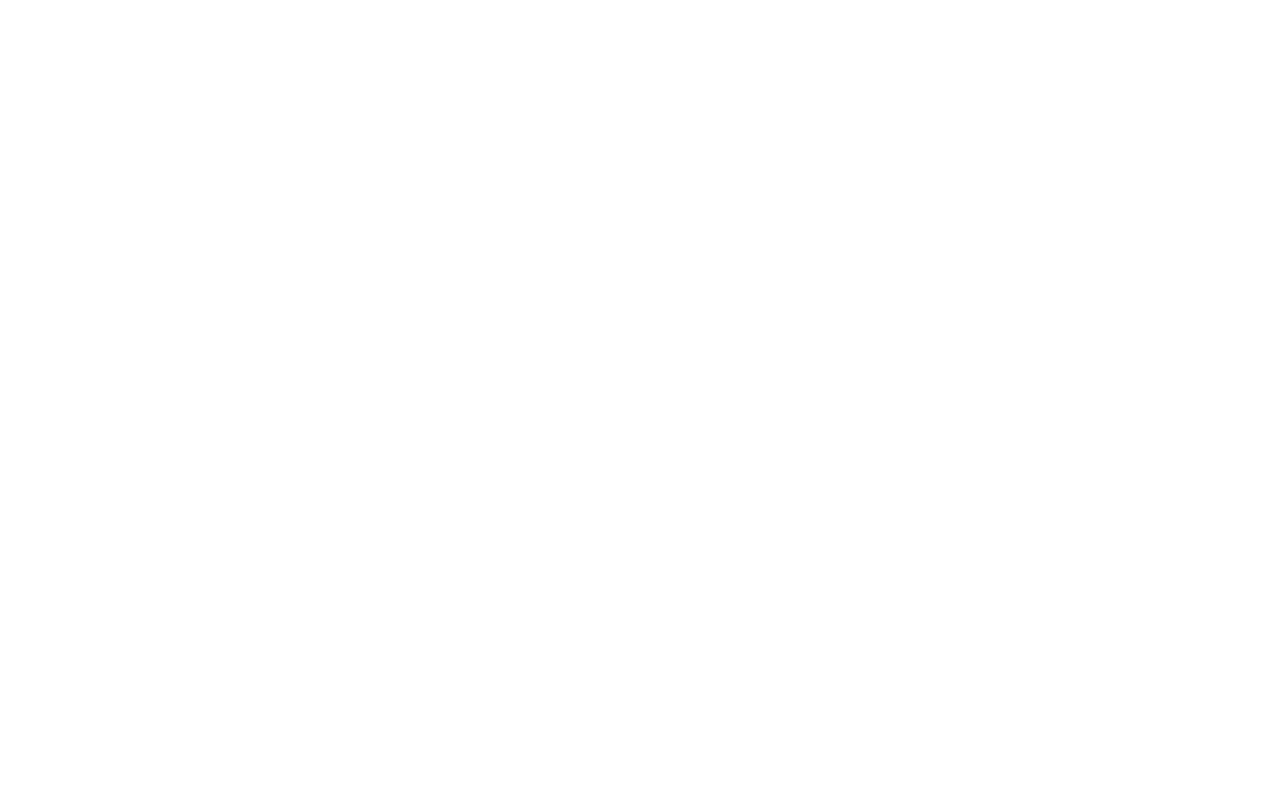
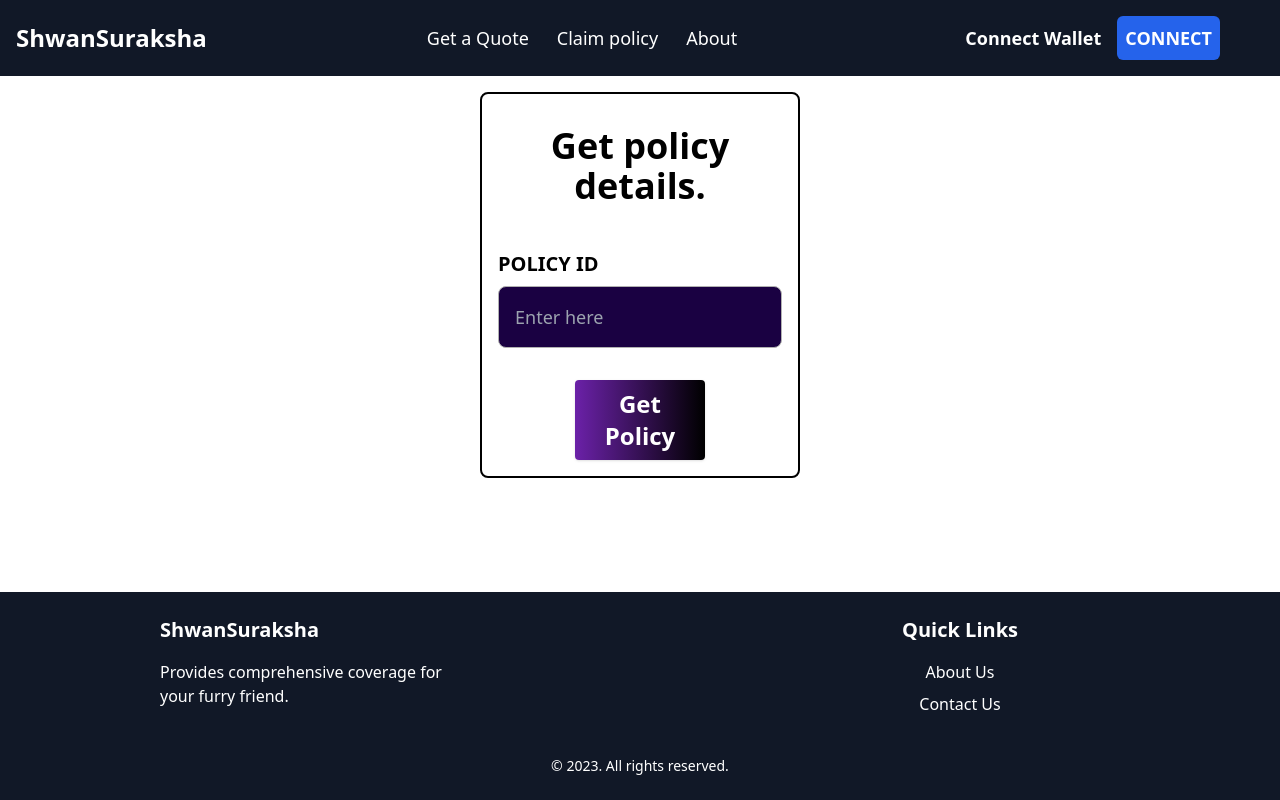
Before and after one commit to vishal5208/UpdatedShwanSuraksha, a React (Create React App) app in the folder frontend/: page /claim in a window 1280 px wide. Before the commit this address had no page. Built offline with nearby package versions, Linux system fonts and the light colour scheme.

Commit message:
added claim page

```diff
--- a/frontend/src/App.js
+++ b/frontend/src/App.js
@@ -1,4 +1,4 @@
-import { LandingPage, QuotePage } from "./pages";
+import { LandingPage, QuotePage, ClaimPage } from "./pages";
 import { Route, Routes } from "react-router-dom";
 
 function App() {
@@ -7,6 +7,7 @@
 			<Routes>
 				<Route path="/" element={<LandingPage />} />
 				<Route path="/quoteForm" element={<QuotePage />} />
+				<Route path="/claim" element={<ClaimPage />} />
 			</Routes>
 		</div>
 	);
--- a/frontend/src/components/Claim/Claim.jsx
+++ b/frontend/src/components/Claim/Claim.jsx
@@ -1,5 +1,86 @@
+import { useState } from "react";
+
 const Claim = () => {
-	return <div></div>;
+	const [breed, setBreed] = useState("");
+	const [age, setAge] = useState("");
+	const [region, setRegion] = useState("");
+	const [healthCondition, setHealthCondition] = useState("");
+	const [policyType, setPolicyType] = useState("");
+	const [showPolicyPrice, setShowPolicyPrice] = useState(false);
+
+	const handleSubmit = (event) => {
+		event.preventDefault();
+
+		// Perform actions with the form data here
+		console.log("Form data:", {
+			breed,
+			age,
+			region,
+			healthCondition,
+			policyType,
+		});
+
+		// Show the policy price
+		setShowPolicyPrice(true);
+
+		// Reset form values
+		setBreed("");
+		setAge("");
+		setRegion("");
+		setHealthCondition("");
+		setPolicyType("");
+	};
+
+	return (
+		<section className="flex flex-col justify-center items-center w-3/4 mx-auto space-x-9">
+			<div className="flex flex-col flex-wrap sm:space-y-7  w-1/3  font-GeneralSans p-4 my-4 border-2 border-gradient border-black rounded-lg">
+				<p className="text-center sm:text-4xl  text-2xl font-bold font-spaceGrotesk py-4">
+					Get policy details.
+				</p>
+				<form onSubmit={handleSubmit}>
+					<div className="grid sm:grid-cols-4 sm:gap-6 gap-3">
+						{/* Age in months */}
+						<div className="col-span-full flex flex-col space-y-2  justify-center">
+							<label
+								htmlFor="age"
+								className="font-semibold sm:text-xl font-spaceGrotesk uppercase"
+							>
+								Policy ID
+							</label>
+							<input
+								id="age"
+								type="text"
+								className="bg-[#1A0142] text-white border border-solid border-[#B1B1B1] rounded-lg sm:text-lg sm:p-4 p-2 sm:w-full"
+								placeholder="Enter here"
+								value={age}
+								onChange={(event) => setAge(event.target.value)}
+							></input>
+						</div>
+
+						<div className="sm:col-start-2 sm:col-span-2 ">
+							<button
+								type="submit"
+								className="text-white sm:text-2xl text-base font-semibold p-3 mt-2 rounded shadow bg-gradient-to-l  from-black to-purple-800 sm:py-2 sm:w-full"
+							>
+								Get Policy
+							</button>
+						</div>
+					</div>
+				</form>
+			</div>
+
+			{showPolicyPrice && (
+				<div className="w-1/3 bg-[#c5bbd4] p-4 rounded-lg flex justify-center items-center flex-col">
+					<p className="font-semibold text-2xl text-red-600 mb-4 leading-10">
+						Your Pet's Premium is $419.265 dollars.
+					</p>
+					<button className="uppercase text-white sm:text-2xl text-base font-semibold p-3 mt-2 rounded shadow bg-gradient-to-l  from-black to-purple-800 sm:py-2 ">
+						Add Policy
+					</button>
+				</div>
+			)}
+		</section>
+	);
 };
 
 export default Claim;
--- a/frontend/src/components/Header/Header.jsx
+++ b/frontend/src/components/Header/Header.jsx
@@ -17,9 +17,16 @@
 							Get a Quote
 						</Link>
 					</li>
-					<li className="text-white hover:text-gray-300 cursor-pointer">
-						Claim Policy
+
+					<li>
+						<Link
+							to="/claim"
+							className="text-white hover:text-gray-300 cursor-pointer"
+						>
+							Claim policy
+						</Link>
 					</li>
+
 					<li className="text-white hover:text-gray-300 cursor-pointer">
 						About
 					</li>
--- a/frontend/src/components/index.js
+++ b/frontend/src/components/index.js
@@ -3,5 +3,6 @@
 import Hero from "./Hero/Hero";
 import Footer from "./Footer/Footer";
 import QuoteForm from "./QuoteForm/QuoteForm";
+import Claim from "./Claim/Claim";
 
-export { Header, Wallet, Hero, Footer, QuoteForm };
+export { Header, Wallet, Hero, Footer, QuoteForm, Claim };
--- /dev/null
+++ b/frontend/src/pages/ClaimPage.jsx
@@ -0,0 +1,15 @@
+import { Header, Claim, Footer } from "../components";
+
+const ClaimPage = () => {
+	return (
+		<div className="flex flex-col min-h-screen">
+			<Header />
+			<div className="flex-grow">
+				<Claim />
+			</div>
+			<Footer />
+		</div>
+	);
+};
+
+export default ClaimPage;
--- a/frontend/src/pages/index.js
+++ b/frontend/src/pages/index.js
@@ -1,4 +1,5 @@
 import LandingPage from "./LandingPage";
 import QuotePage from "./QuotePage";
+import ClaimPage from "./ClaimPage";
 
-export { LandingPage, QuotePage };
+export { LandingPage, QuotePage, ClaimPage };
```
